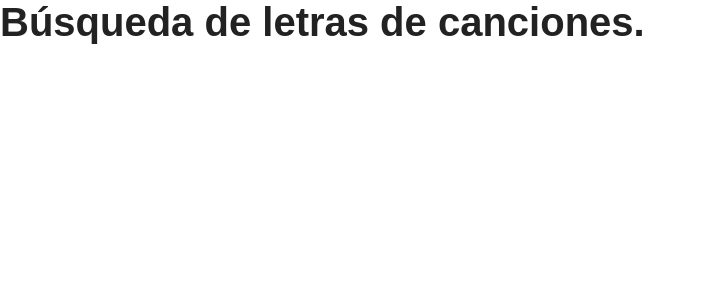
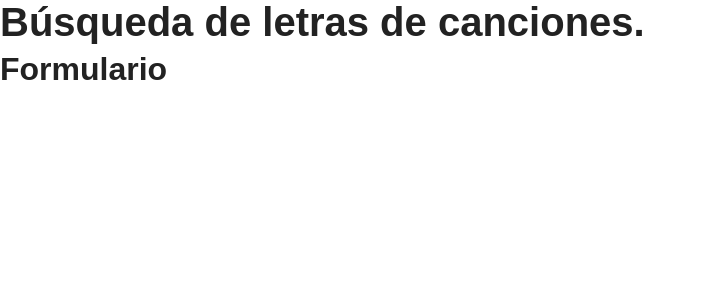
Before and after one commit to jcarlosj/React-Project-Search-Lyrics-U-JPdTV, a React (Create React App) app: page / in a window 1280 px wide. Shown: the top 300 px of the page, without its empty margins (0-703 px from the left). Built offline with nearby package versions, Linux system fonts and the light colour scheme; a web font is replaced by a local one.

Commit message:
[+] Component > Form

```diff
--- a/src/App.js
+++ b/src/App.js
@@ -1,8 +1,12 @@
-import React from 'react';
+import React, { Fragment } from 'react';
+import Form from './components/Form';
 
 function App() {
   return (
-    <h1>Búsqueda de letras de canciones.</h1>
+    <Fragment>
+      <h1>Búsqueda de letras de canciones.</h1>
+      <Form />
+    </Fragment>
   );
 }
 
--- /dev/null
+++ b/src/components/Form.js
@@ -0,0 +1,9 @@
+import React from 'react';
+
+const Form = () => {
+    return (
+        <h2>Formulario</h2>
+    );
+}
+
+export default Form;
```
